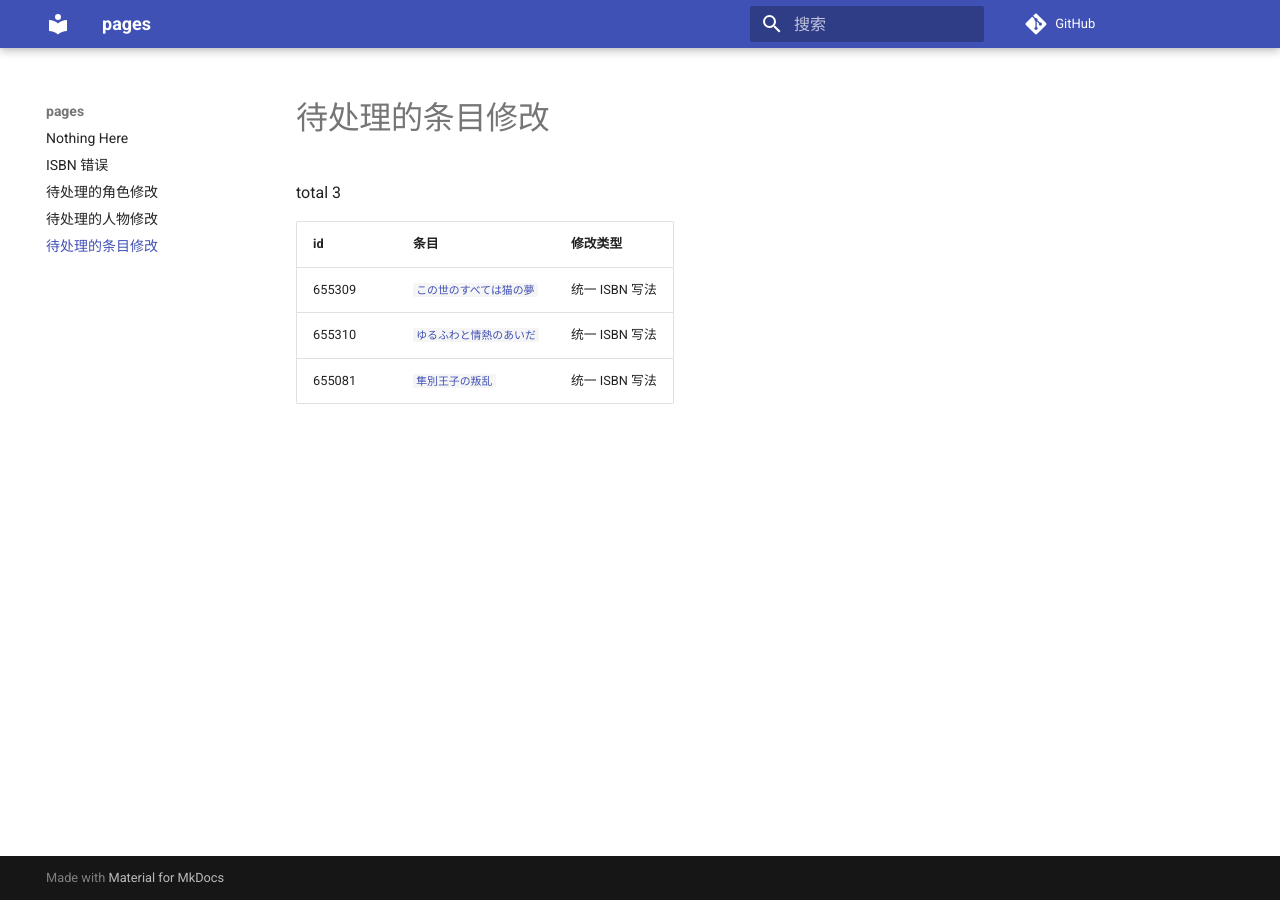
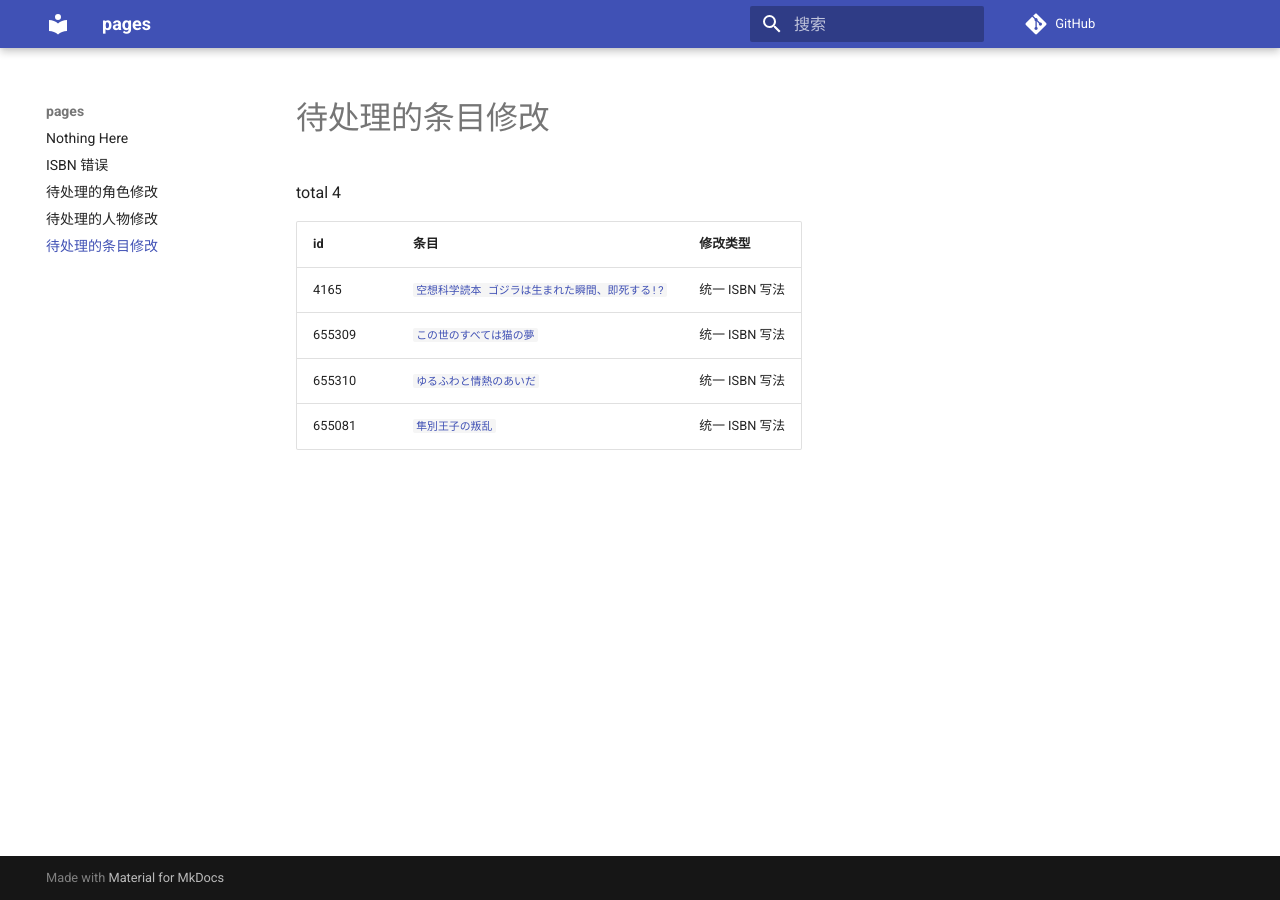
Before and after one commit to trim21/bangumi-pages, an MkDocs documentation site: the page built from docs/pending-subject-changes.md, in a window 1280 px wide. Built offline with MkDocs 1.6.1 and Material for MkDocs 9.7.7, drawn with Linux system fonts in a browser that asks for light colours; comment, search, counter and statistics services are not loaded.

Commit message:
update pending-changes.md

```diff
--- a/docs/pending-subject-changes.md
+++ b/docs/pending-subject-changes.md
@@ -1,9 +1,10 @@
 # 待处理的条目修改
 
-total 3
+total 4
 
 | id | 条目 | 修改类型 |
 | --- | --- | --- |
+| 4165 | [`空想科学読本 ゴジラは生まれた瞬間、即死する!?`](https://bgm.tv/subject/4165) | 统一 ISBN 写法 |
 | 655309 | [`この世のすべては猫の夢`](https://bgm.tv/subject/655309) | 统一 ISBN 写法 |
 | 655310 | [`ゆるふわと情熱のあいだ`](https://bgm.tv/subject/655310) | 统一 ISBN 写法 |
 | 655081 | [`隼別王子の叛乱`](https://bgm.tv/subject/655081) | 统一 ISBN 写法 |
```
